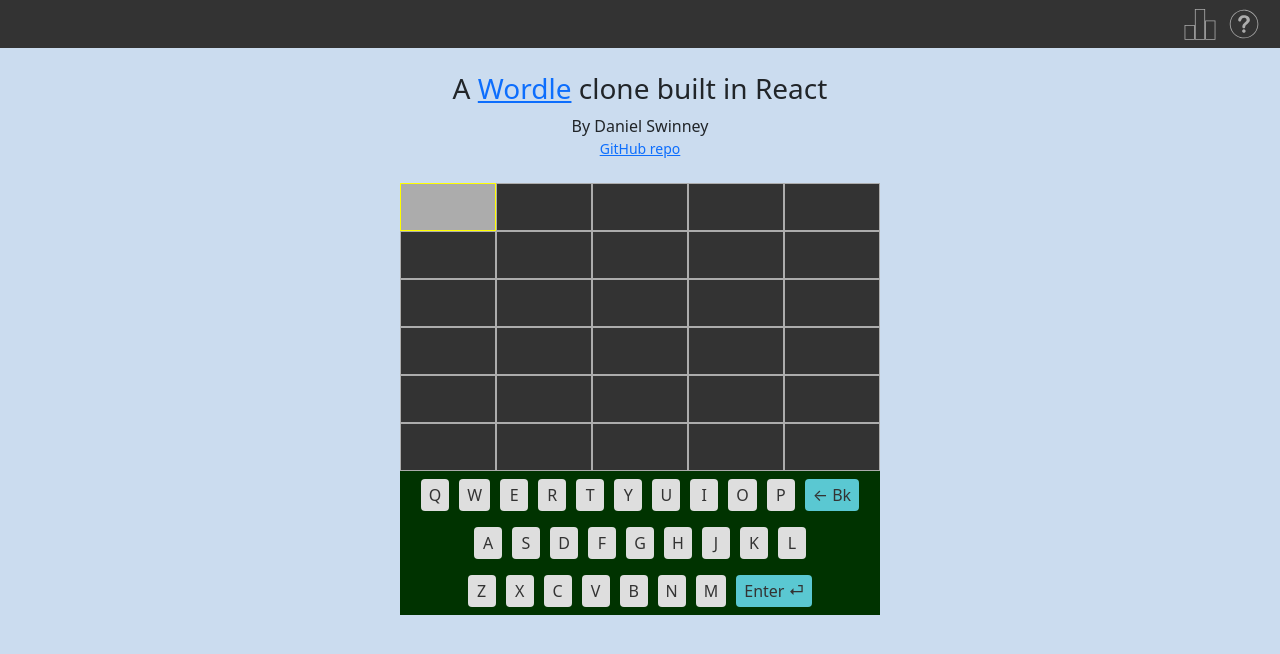
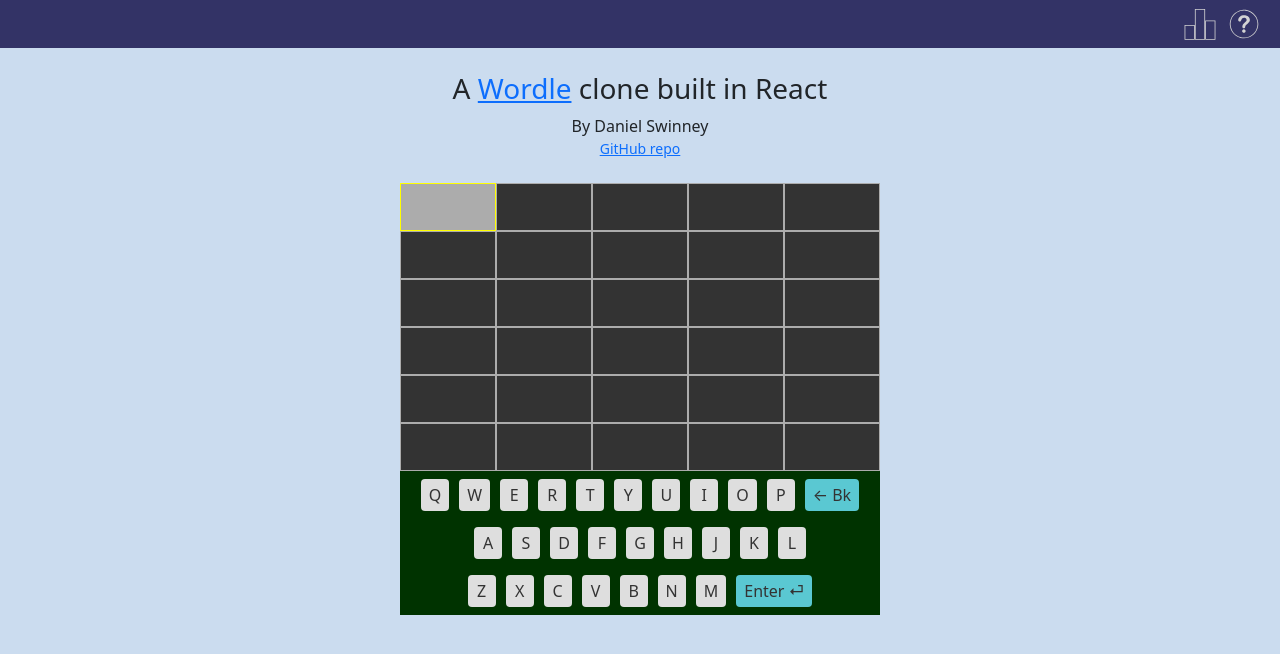
Before and after one commit to LDK/react-wordle, a React (Create React App) app: page / in a window 1280 px wide. Shown: the top 654 px of the page. Built offline with nearby package versions, Linux system fonts and the light colour scheme.

Commit message:
Adjustments for landscape

```diff
--- a/src/App.js
+++ b/src/App.js
@@ -199,7 +199,7 @@
 		window.onkeydown=(e) => { handleKeyDown(e.key); };
 	});
 	return (
-		<Container fluid="sm" tabIndex={1} className="h-100 text-center pt-2 pt-sm-5 pt-lg-4 px-0 px-sm-4">
+		<Container fluid="sm" tabIndex={1} className="h-100 text-center pt-2 pt-sm-0 pt-md-5 pt-lg-4 px-0 px-sm-4">
 			<nav>
 				<span className="button-icon" onClick={() => { setStatsVisible(!statsVisible); }}><StatsIcon /></span>
 				<span className="button-icon" onClick={() => { setHelpVisible(!helpVisible); }}><HelpIcon /></span>
--- a/src/App.scss
+++ b/src/App.scss
@@ -44,7 +44,7 @@
 		top: 0;
 		left: 0;
 		width: 100%;
-		background: #333;
+		background: #336;
 		height: 3rem;
 		padding: .5rem;
 		text-align: right;
@@ -57,10 +57,25 @@
 			svg {
 				width: 100%;
 				height: 100%;
-				color: rgb(172, 172, 172);
+				color: rgb(211, 211, 211);
 			}
 			&:hover svg {
 				color: white;
+			}
+		}
+		@include media-breakpoint-down(md) {
+			@include media-breakpoint-up(sm) {
+				width: 3rem;
+				height: 100%;
+				background: unset;
+				left: unset;
+				right: 0;
+				.button-icon {
+					margin-bottom: 1rem;
+					svg {
+						color: rgb(13, 13, 13);
+					}
+				}
 			}
 		}
 	}
--- a/src/GameBoard.js
+++ b/src/GameBoard.js
@@ -10,7 +10,7 @@
 	}
 	return (
 		<Col
-			className={`letterSquare pt-2 ${result}${activeClass}`}
+			className={`letterSquare pt-2 pt-sm-0 pt-md-2 ${result}${activeClass}`}
 			style={{ color: 'white', fontWeight: 600 }}>
 				{ letter || null }
 		</Col>
@@ -99,7 +99,7 @@
 		i++;
 	}
 	return (
-		<Row className="mt-sm-2 mt-md-0">
+		<Row>
 			<Col xs={12}>
 				{ letterRows }
 			</Col>
--- a/src/StatsBox.js
+++ b/src/StatsBox.js
@@ -27,7 +27,8 @@
 			i++;
 		}
 		return (
-			<div className="distribution" data-scale={scale}>
+			<div className="distribution d-sm-none d-md-block" data-scale={scale}>
+				<h4>Guess Distribution</h4>
 				{ bars }
 			</div>
 		);
@@ -36,7 +37,6 @@
 		<div className="scoreboard">
 			<p>Words Seen: { scores.words } ({ scores.success } Wins)</p>
 			<p>Average Guesses Needed: { scores.average }</p>
-			<h4>Guess Distribution</h4>
 			<Distribution />
 		</div>
 	);
```
Also changed, not shown: 11 other files (tests, documents, lock files or other folders).
